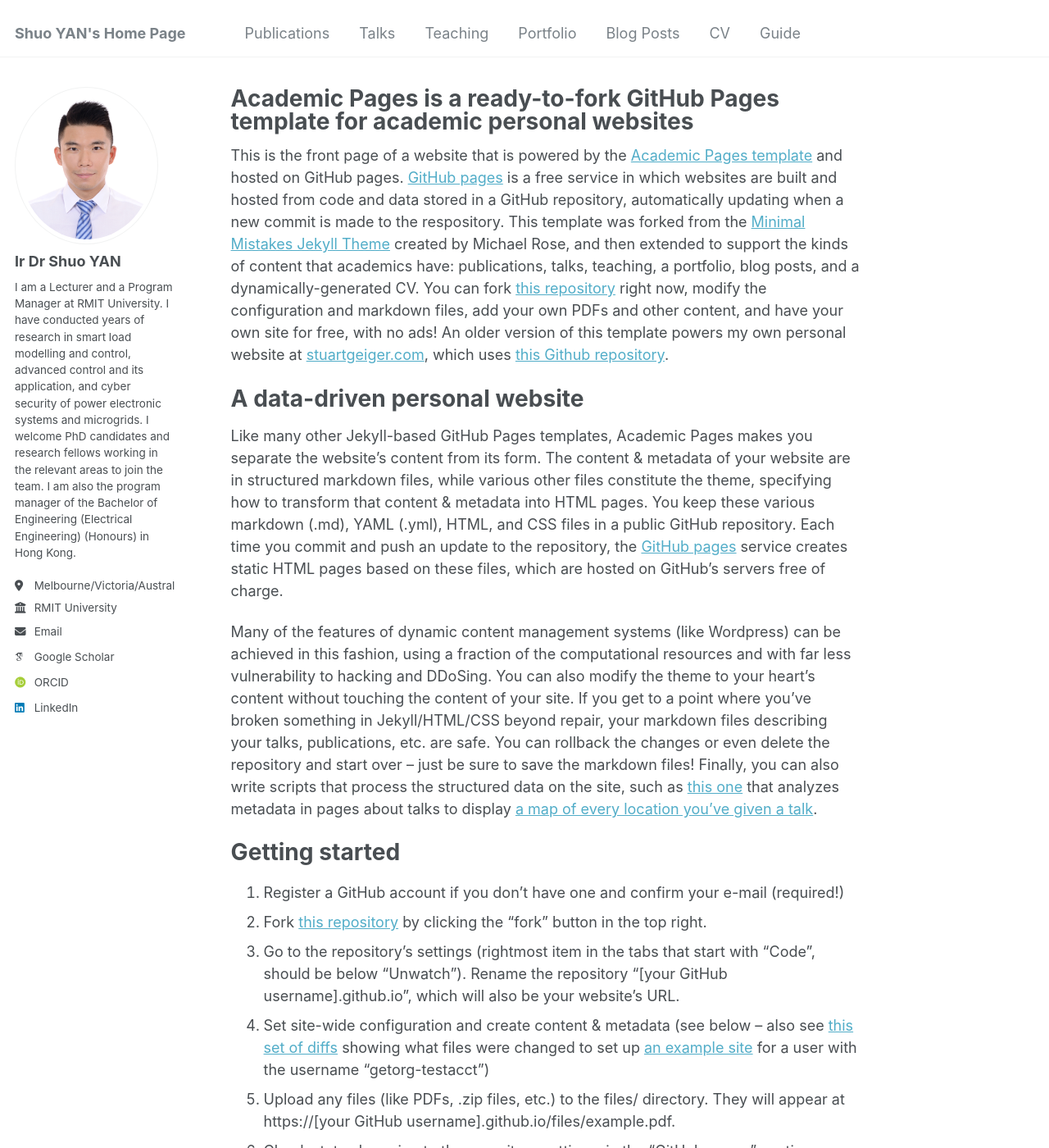
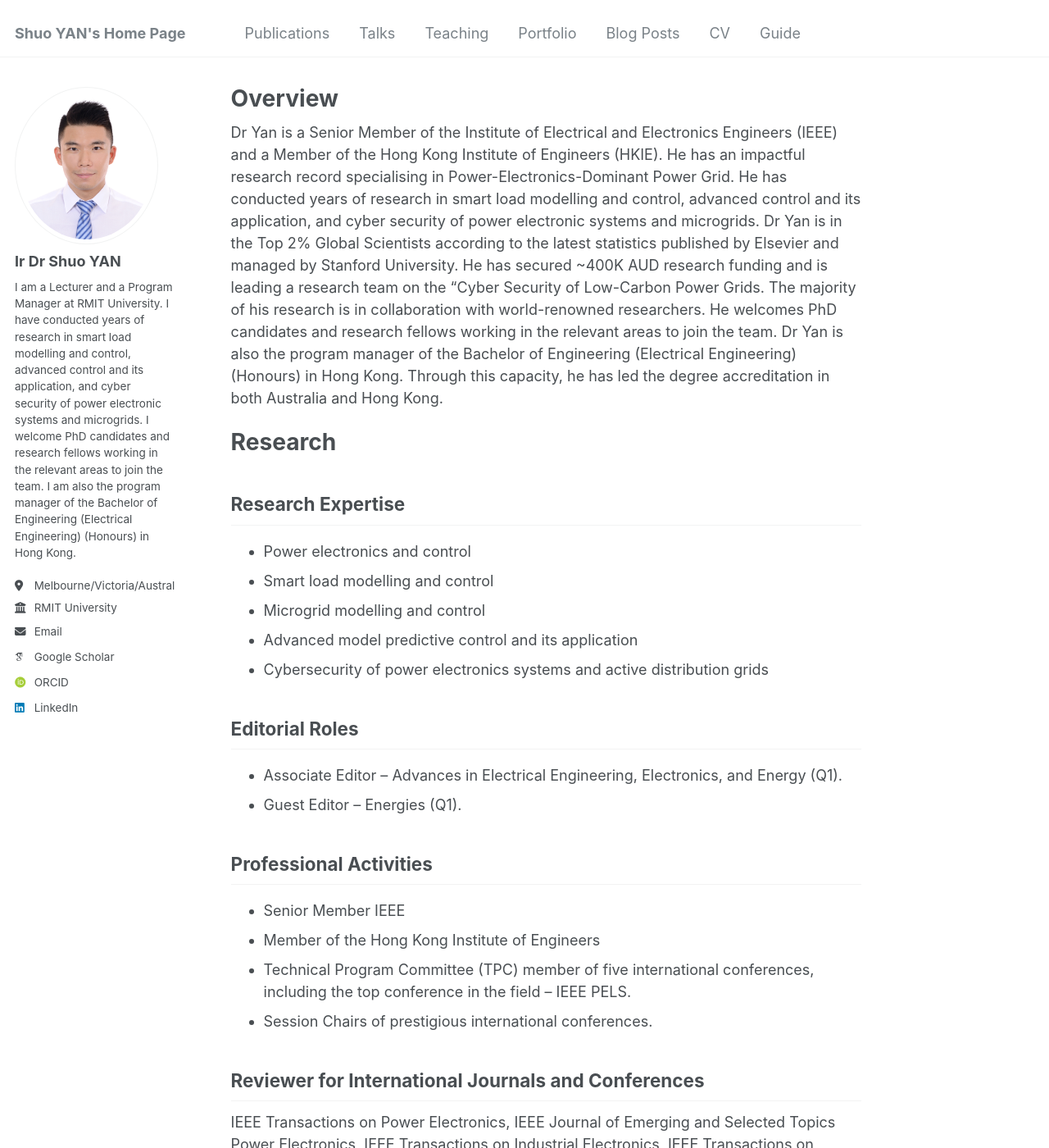
Before and after one commit to cctv2582/personalwebpage, a Jekyll site: the page built from _pages/about.md, in a window 1280 px wide and 1400 px high. Shown: the whole window at 82% size. Built offline with Jekyll 4.4.1, drawn with Linux system fonts in a browser that asks for light colours; some web fonts are replaced; some of the changed text lies outside the part shown.

Commit message:
Update about.md

```diff
--- a/_pages/about.md
+++ b/_pages/about.md
@@ -1,49 +1,55 @@
 ---
 permalink: /
-title: "Academic Pages is a ready-to-fork GitHub Pages template for academic personal websites"
+title: "Overview"
 author_profile: true
 redirect_from:
   - /about/
   - /about.html
 ---
 
-This is the front page of a website that is powered by the [Academic Pages template](https://github.com/academicpages/academicpages.github.io) and hosted on GitHub pages. [GitHub pages](https://pages.github.com) is a free service in which websites are built and hosted from code and data stored in a GitHub repository, automatically updating when a new commit is made to the respository. This template was forked from the [Minimal Mistakes Jekyll Theme](https://mmistakes.github.io/minimal-mistakes/) created by Michael Rose, and then extended to support the kinds of content that academics have: publications, talks, teaching, a portfolio, blog posts, and a dynamically-generated CV. You can fork [this repository](https://github.com/academicpages/academicpages.github.io) right now, modify the configuration and markdown files, add your own PDFs and other content, and have your own site for free, with no ads! An older version of this template powers my own personal website at [stuartgeiger.com](http://stuartgeiger.com), which uses [this Github repository](https://github.com/staeiou/staeiou.github.io).
+Dr Yan is a Senior Member of the Institute of Electrical and Electronics Engineers (IEEE) and a Member of the Hong Kong Institute of Engineers (HKIE). He has an impactful research record specialising in Power-Electronics-Dominant Power Grid. He has conducted years of research in smart load modelling and control, advanced control and its application, and cyber security of power electronic systems and microgrids.  Dr Yan is in the Top 2% Global Scientists according to the latest statistics published by Elsevier and managed by Stanford University. He has secured ~400K AUD research funding and is leading a research team on the “Cyber Security of Low-Carbon Power Grids. The majority of his research is in collaboration with world-renowned researchers. He welcomes PhD candidates and research fellows working in the relevant areas to join the team. Dr Yan is also the program manager of the Bachelor of Engineering (Electrical Engineering) (Honours) in Hong Kong. Through this capacity, he has led the degree accreditation in both Australia and Hong Kong.
 
-A data-driven personal website
+Research
 ======
-Like many other Jekyll-based GitHub Pages templates, Academic Pages makes you separate the website's content from its form. The content & metadata of your website are in structured markdown files, while various other files constitute the theme, specifying how to transform that content & metadata into HTML pages. You keep these various markdown (.md), YAML (.yml), HTML, and CSS files in a public GitHub repository. Each time you commit and push an update to the repository, the [GitHub pages](https://pages.github.com/) service creates static HTML pages based on these files, which are hosted on GitHub's servers free of charge.
 
-Many of the features of dynamic content management systems (like Wordpress) can be achieved in this fashion, using a fraction of the computational resources and with far less vulnerability to hacking and DDoSing. You can also modify the theme to your heart's content without touching the content of your site. If you get to a point where you've broken something in Jekyll/HTML/CSS beyond repair, your markdown files describing your talks, publications, etc. are safe. You can rollback the changes or even delete the repository and start over -- just be sure to save the markdown files! Finally, you can also write scripts that process the structured data on the site, such as [this one](https://github.com/academicpages/academicpages.github.io/blob/master/talkmap.ipynb) that analyzes metadata in pages about talks to display [a map of every location you've given a talk](https://academicpages.github.io/talkmap.html).
+Research Expertise
+------
+-	Power electronics and control
+-	Smart load modelling and control
+-	Microgrid modelling and control
+-	Advanced model predictive control and its application
+-	Cybersecurity of power electronics systems and active distribution grids
 
-Getting started
-======
-1. Register a GitHub account if you don't have one and confirm your e-mail (required!)
-1. Fork [this repository](https://github.com/academicpages/academicpages.github.io) by clicking the "fork" button in the top right.
-1. Go to the repository's settings (rightmost item in the tabs that start with "Code", should be below "Unwatch"). Rename the repository "[your GitHub username].github.io", which will also be your website's URL.
-1. Set site-wide configuration and create content & metadata (see below -- also see [this set of diffs](http://archive.is/3TPas) showing what files were changed to set up [an example site](https://getorg-testacct.github.io) for a user with the username "getorg-testacct")
-1. Upload any files (like PDFs, .zip files, etc.) to the files/ directory. They will appear at https://[your GitHub username].github.io/files/example.pdf.
-1. Check status by going to the repository settings, in the "GitHub pages" section
 
-Site-wide configuration
+Editorial Roles
 ------
-The main configuration file for the site is in the base directory in [_config.yml](https://github.com/academicpages/academicpages.github.io/blob/master/_config.yml), which defines the content in the sidebars and other site-wide features. You will need to replace the default variables with ones about yourself and your site's github repository. The configuration file for the top menu is in [_data/navigation.yml](https://github.com/academicpages/academicpages.github.io/blob/master/_data/navigation.yml). For example, if you don't have a portfolio or blog posts, you can remove those items from that navigation.yml file to remove them from the header.
+-	Associate Editor – Advances in Electrical Engineering, Electronics, and Energy (Q1).
+-	Guest Editor – Energies (Q1).
 
-Create content & metadata
+
+Professional Activities
 ------
-For site content, there is one markdown file for each type of content, which are stored in directories like _publications, _talks, _posts, _teaching, or _pages. For example, each talk is a markdown file in the [_talks directory](https://github.com/academicpages/academicpages.github.io/tree/master/_talks). At the top of each markdown file is structured data in YAML about the talk, which the theme will parse to do lots of cool stuff. The same structured data about a talk is used to generate the list of talks on the [Talks page](https://academicpages.github.io/talks), each [individual page](https://academicpages.github.io/talks/2012-03-01-talk-1) for specific talks, the talks section for the [CV page](https://academicpages.github.io/cv), and the [map of places you've given a talk](https://academicpages.github.io/talkmap.html) (if you run this [python file](https://github.com/academicpages/academicpages.github.io/blob/master/talkmap.py) or [Jupyter notebook](https://github.com/academicpages/academicpages.github.io/blob/master/talkmap.ipynb), which creates the HTML for the map based on the contents of the _talks directory).
+-	Senior Member IEEE
+-	Member of the Hong Kong Institute of Engineers
+-	Technical Program Committee (TPC) member of five international conferences, including the top conference in the field – IEEE PELS.
+-	Session Chairs of prestigious international conferences.
 
-**Markdown generator**
 
-I have also created [a set of Jupyter notebooks](https://github.com/academicpages/academicpages.github.io/tree/master/markdown_generator
-) that converts a CSV containing structured data about talks or presentations into individual markdown files that will be properly formatted for the Academic Pages template. The sample CSVs in that directory are the ones I used to create my own personal website at stuartgeiger.com. My usual workflow is that I keep a spreadsheet of my publications and talks, then run the code in these notebooks to generate the markdown files, then commit and push them to the GitHub repository.
+Reviewer for International Journals and Conferences
+------
+IEEE Transactions on Power Electronics, IEEE Journal of Emerging and Selected Topics Power Electronics, IEEE Transactions on Industrial Electronics, IEEE Transactions on Power Systems, IEEE Transactions on Sustainable Energy, IEEE Transactions on Energy Conversion, IEEE Transactions on Smart Grids, CSEE Journal of Power and Energy Systems, IEEE Transactions on Industry Applications, IEEE ACCESS, and International Journal of Electrical Power & Energy Systems, and International Journal of Power Electronics. Reviewer for prestige international conferences (ECCE, APEC, PEDG, SPEC)
 
-How to edit your site's GitHub repository
+
+Reviewer for Competitive Research Funding
 ------
-Many people use a git client to create files on their local computer and then push them to GitHub's servers. If you are not familiar with git, you can directly edit these configuration and markdown files directly in the github.com interface. Navigate to a file (like [this one](https://github.com/academicpages/academicpages.github.io/blob/master/_talks/2012-03-01-talk-1.md) and click the pencil icon in the top right of the content preview (to the right of the "Raw | Blame | History" buttons). You can delete a file by clicking the trashcan icon to the right of the pencil icon. You can also create new files or upload files by navigating to a directory and clicking the "Create new file" or "Upload files" buttons.
+-	External Grant Reviewer of Qatar University
 
-Example: editing a markdown file for a talk
-![Editing a markdown file for a talk](/images/editing-talk.png)
 
-For more info
+Collaborators (International)
 ------
-More info about configuring Academic Pages can be found in [the guide](https://academicpages.github.io/markdown/). The [guides for the Minimal Mistakes theme](https://mmistakes.github.io/minimal-mistakes/docs/configuration/) (which this theme was forked from) might also be helpful.
+-	Prof Ron Hui (IEEE Fellow), The University of Hong Kong, Hong Kong SAR
+-	Prof David Hill (IEEE Life Fellow), Monash University, Australia
+-	Prof Frede Blaabjerg (IEEE Fellow), Aalborg University, Demark
+-	Prof Jose Rodriguez (IEEE Life Fellow), Universidad San Sebastian, Chile
+-	Prof Yongheng Yang, Zhejiang University, China
+-	A/Prof Qingsong Wang, Southeast University, China
```
